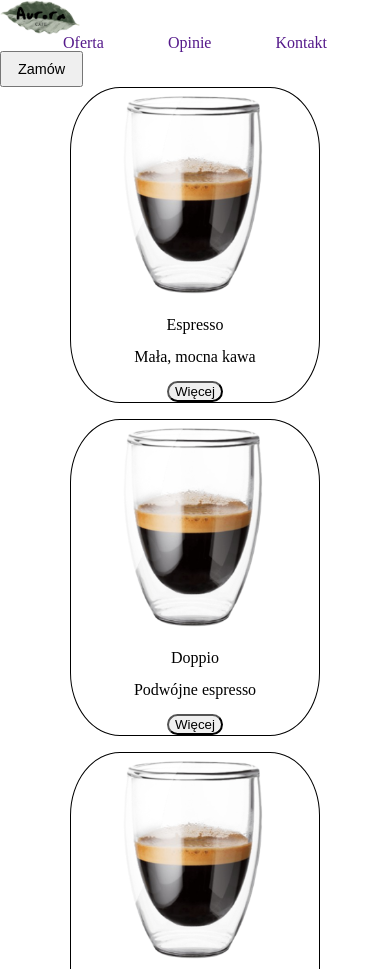
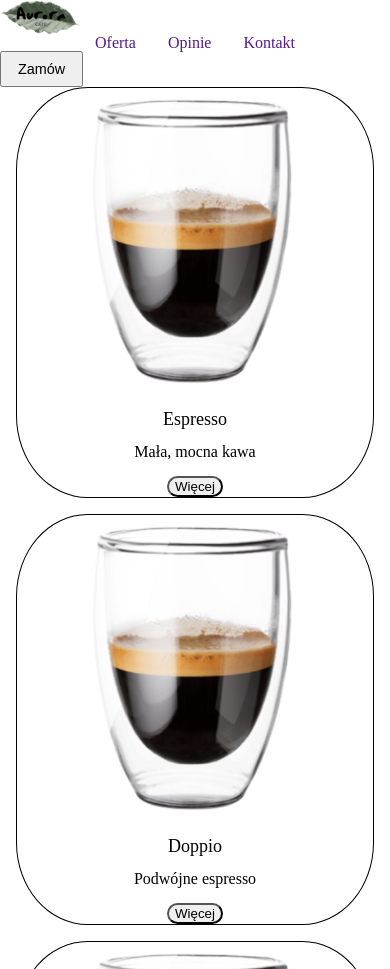
Before and after one commit to Komodoraq/cafe-aurora, a website built with Vite: page index.html in a window 390 px wide. Shown: the top 969 px of the page. Built offline with nearby package versions, Linux system fonts and the light colour scheme.

Commit message:
chore: changed flexbox to grid in the .offer container and corrected media query

```diff
--- a/index.html
+++ b/index.html
@@ -20,7 +20,8 @@
 			<button class="order-button" type="submit">Zamów</button>
 		</header>
 		<main>
-			<div class="card-container">
+			<section class="reviews"></section>
+			<section class="offer">
 				<div class="card">
 					<img src="src/assets/espresso.png" alt="Karta z espresso" />
 					<h1>Espresso</h1>
@@ -39,9 +40,7 @@
 					<p>Czarna kawa o małej mocy</p>
 					<button>Więcej</button>
 				</div>
-			</div>
-			<section class="reviews"></section>
-			<section class="offer"></section>
+			</section>
 			<section class="contact">
 				<form>
 					<div class="form-group">
--- a/src/css/style.css
+++ b/src/css/style.css
@@ -1,15 +1,15 @@
 /* navbar */
 header {
 	display: flex;
-	justify-content: space-between;
+	flex-direction: column;
 	align-items: center;
-	gap: 2rem;
+	gap: 1rem;
 	flex-wrap: wrap;
 	box-sizing: border-box;
 }
 
 header img {
-	width: 100px;
+	width: 80px;
 	height: auto;
 	display: block;
 }
@@ -18,12 +18,13 @@ header img {
 	flex: 1;
 	display: flex;
 	justify-content: center;
+	width: 100%;
 }
 
 .menu ul {
 	display: flex;
 	list-style: none;
-	gap: 4rem;
+	gap: 2rem;
 }
 
 .menu a {
@@ -32,23 +33,22 @@ header img {
 }
 
 .order-button {
-	font-size: 1rem;
+	font-size: 0.9rem;
+	padding: 0.5rem 1rem;
 }
 
-/* card */
-.card-container {
-	display: flex;
-	flex-direction: row;
-	flex-wrap: wrap;
+/* card-offer */
+.offer {
+	width: 100%;
+	display: grid;
+	grid-template-columns: repeat(auto-fill, minmax(200px, 1fr));
 	gap: 1rem;
-	justify-content: center;
-	width: 100%;
 	box-sizing: border-box;
+	padding: 0 1rem;
 }
 
 .card {
-	max-width: 30%;
-	min-width: 250px;
+	width: 100%;
 	border: 1px solid black;
 	border-radius: 20%;
 	display: flex;
@@ -65,7 +65,11 @@ header img {
 	border-radius: 20% 20% 0 0;
 }
 
-.card h1,
+.card h1 {
+	font-size: large;
+	text-align: center;
+}
+
 .card p {
 	font-size: 1rem;
 	text-align: center;
@@ -77,24 +81,28 @@ header img {
 }
 
 /* responsivity */
-@media (max-width: 600px) {
-	header {
-		flex-direction: column;
-		align-items: center;
-		gap: 1rem;
+
+@media (min-width: 600px) {
+	.offer {
+		grid-template-columns: repeat(auto-fill, minmax(300px, 1fr));
+		padding: 2rem;
 	}
 
-	.menu {
-		justify-content: center;
-		width: 100%;
+	header {
+		flex-direction: row;
+		justify-content: space-between;
+		gap: 2rem;
 	}
 
 	header img {
-		width: 80px;
+		width: 100px;
+	}
+
+	.menu ul {
+		gap: 4rem;
 	}
 
 	.order-button {
-		font-size: 0.9rem;
-		padding: 0.5rem 1rem;
+		font-size: 1rem;
 	}
 }
```
